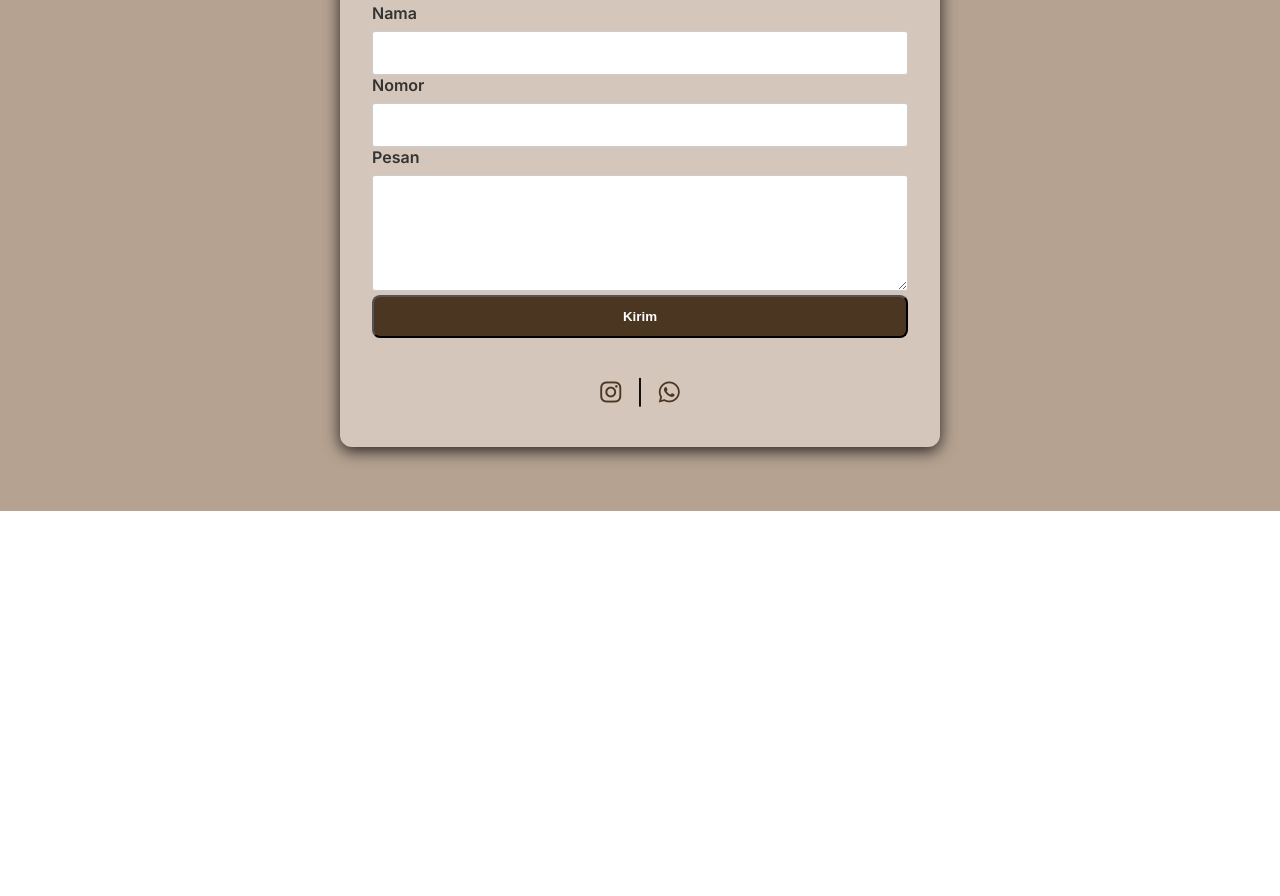
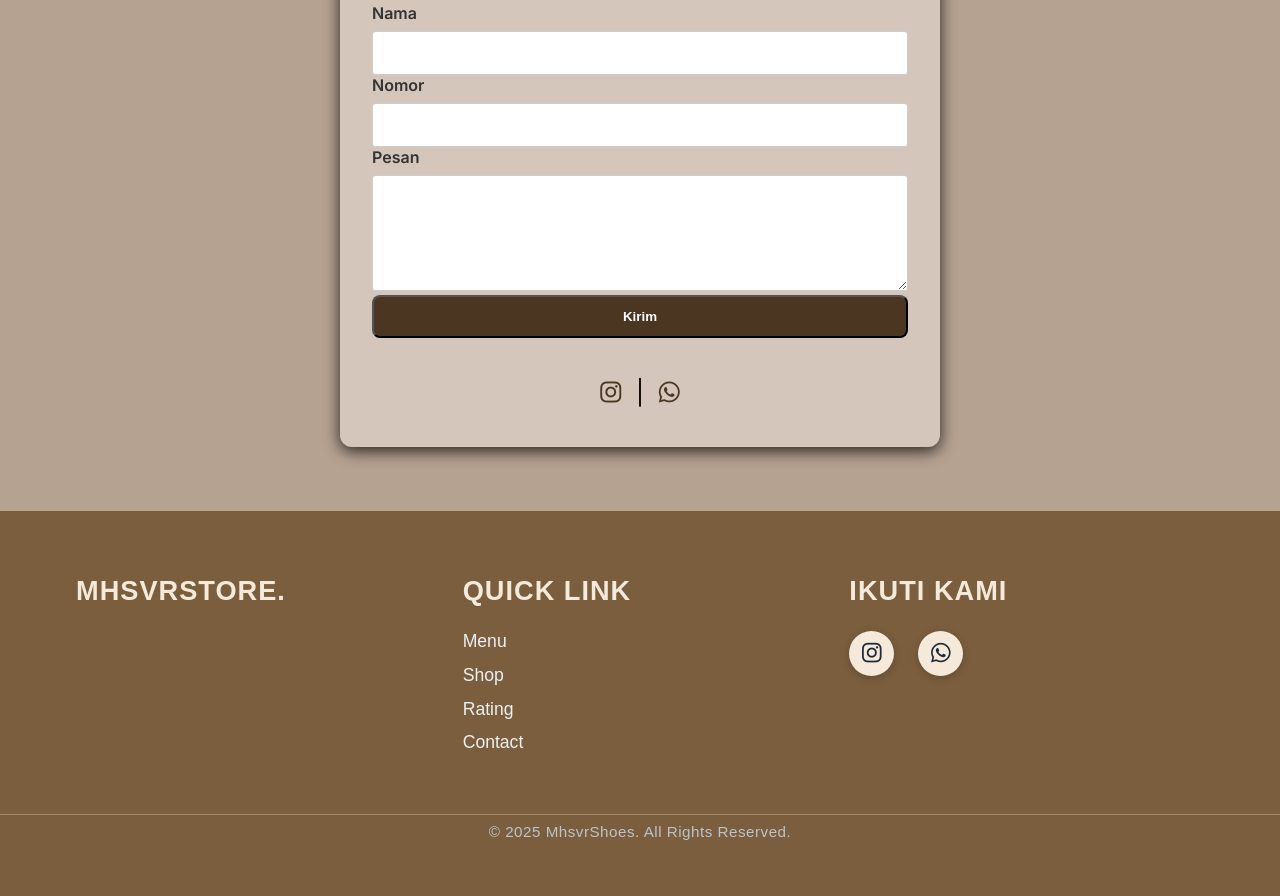
Before and after one commit to Varaaa-arch/shoes-store, a plain HTML site: page index.html in a window 1280 px wide. Shown: the part 2753-3649 px from the top of the page. Before the commit the page ends 3264 px from the top, so only its background shows below. Drawn offline with Linux system fonts and the light colour scheme.

Commit message:
Footer and finishing

```diff
--- a/index.html
+++ b/index.html
@@ -227,5 +227,32 @@
             </div>
         </div>
     </section>
+
+    <footer class="footer">
+        <div class="footer-container">
+            <div class="footer-section about">
+                <h2>MhsvrStore.</h2>
+            </div>
+            <div class="footer-section link">
+                <h2>Quick Link</h2>
+                <ul>
+                    <li><a href="#hero">Menu</a></li>
+                    <li><a href="#shop">Shop</a></li>
+                    <li><a href="#rate">Rating</a></li>
+                    <li><a href="#contact">Contact</a></li>
+                </ul>
+            </div>
+            <div class="footer-section social">
+                <h2>Ikuti kami</h2>
+                <div class="social-icon">
+                    <a href="https://www.instagram.com/zarrrgvrd"><i class="fab fa-instagram"></i></a>
+                    <a href="https://wa.me/6281234567890"><i class="fab fa-whatsapp" aria-hidden="true"></i></a>
+                </div>
+            </div>
+        </div>
+        <div class="copyright">
+            <p>&copy; 2025 MhsvrShoes. All Rights Reserved.</p>
+        </div>
+    </footer>
 </body>
 </html>
--- a/style.css
+++ b/style.css
@@ -6,6 +6,7 @@ body {
     margin: 0;
     padding: 0;
 }
+
 * {
     box-sizing: border-box;
     margin: 0;
@@ -164,18 +165,18 @@ header{
     background-color: #A89F91;
     svg {
         position: absolute;
-    bottom: 0;
         left: 0;
         width: 100%;
         height: auto;
+        bottom: 0;
 }
 }
 .shop h2 {
-  text-align: center;
     margin-bottom: 30px;
     margin-top: 20px;
     font-size: 2em;
     color: #2E2E2E;
+    text-align: center;
 }
 .shop .sepatu {
     display: flex;
@@ -433,19 +434,141 @@ header{
     font-size: 1.5rem;
 
     a {
-    text-decoration: none;
         color: #4B3621;
         margin: 0;
         transition: all 0.3s ease;
         display: inline-block;
         padding: 0.5rem;
         border-radius: 10px;
+        text-decoration: none;
 
     &:hover {
-      color: #fff;
         background-color: #4B3621;
         transform: scale(1.2);
         box-shadow: 0 4px 15px rgba(0, 0, 0, 0.2);
+        color: #fff;
     }
 }
 }
+
+/* Footer */
+.footer {
+    background-color: #7A5E3E;
+    color: #ecf0f1;
+    font-family: 'Poppins', sans-serif;
+    padding: 3rem 0;
+}
+
+.footer-container {
+    max-width: 1200px;
+    margin: 0 auto;
+    display: flex;
+    flex-wrap: wrap;
+    justify-content: space-between;
+    padding: 0 20px;
+}
+
+.footer-section {
+    flex: 1;
+    min-width: 200px;
+    margin: 1rem;
+}
+
+.footer-section h2 {
+    font-size: 1.7rem;
+    font-weight: 600;
+    margin-bottom: 1.5rem;
+    text-transform: uppercase;
+    letter-spacing: 1px;
+    color: #F5E9DA;
+}
+
+.footer-section.about p {
+    font-size: 1rem;
+    line-height: 1.6;
+    color: #bdc3c7;
+}
+
+.footer-section.link ul {
+    list-style: none;
+    padding: 0;
+}
+
+.footer-section.link ul li {
+    margin-bottom: 0.8rem;
+}
+
+.footer-section.link ul li a {
+    color: #ecf0f1;
+    text-decoration: none;
+    font-size: 1.1rem;
+    transition: color 0.3s ease;
+}
+
+.footer-section.link ul li a:hover {
+    color: #D2B48C;
+}
+
+.footer-section.social .social-icon {
+    display: flex;
+    gap: 1.5rem;
+}
+
+.footer-section.social .social-icon a {
+    display: flex;
+    align-items: center;
+    justify-content: center;
+    width: 45px;
+    height: 45px;
+    background-color: #F5E9DA;
+    color: #1e2a38;
+    border-radius: 50%;
+    text-decoration: none;
+    transition: all 0.3s ease;
+    box-shadow: 0 2px 8px rgba(0, 0, 0, 0.2);
+}
+
+.footer-section.social .social-icon a:hover {
+    transform: translateY(-5px);
+    background-color: #7A5E3E;
+    color: #ffffff;
+    box-shadow: 0 5px 15px rgba(0, 0, 0, 0.3);
+}
+
+.footer-section.social .social-icon a i {
+    font-size: 1.4rem;
+}
+
+.copyright {
+    text-align: center;
+    padding: 0.5rem 0;
+    background-color: #7A5E3E;
+    color: #F5E9DA;
+    font-size: 14px;
+    letter-spacing: 0.5px;
+    margin-top: 2rem;
+    border-top: 1px solid rgba(245, 233, 218, 0.3);
+}
+
+.copyright p {
+    margin: 0;
+    font-size: 0.95rem;
+    color: #bdc3c7;
+}
+
+/* custom */
+::-webkit-scrollbar {
+    width: 10px;
+}
+::-webkit-scrollbar-track {
+    background: #EED8C4;
+}
+::-webkit-scrollbar-thumb {
+    background: linear-gradient(135deg, #7A5E3E, #4B3621);
+    border-radius: 8px;
+    border: 2px solid #EED8C4;
+}
+
+::-webkit-scrollbar-thumb:hover {
+    background: linear-gradient(135deg, #4B3621, #7A5E3E);
+}
```
Lines whose indentation alone changed are shown as unchanged.
